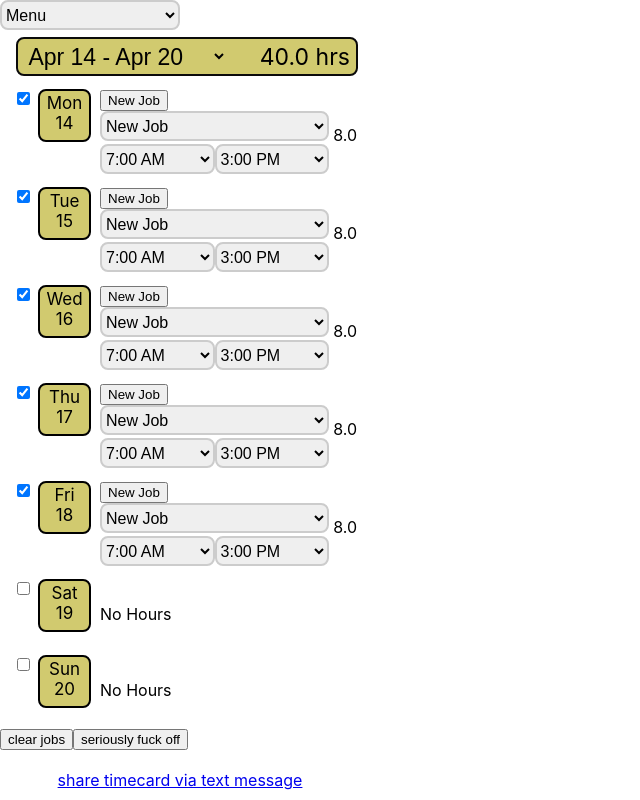
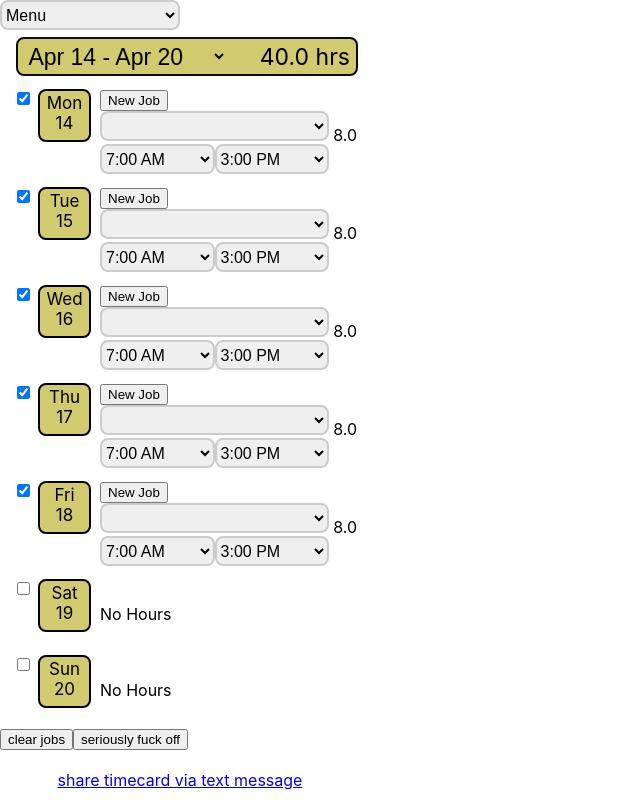
Before and after one commit to bradronto/bradronto.github.io, a React (Create React App) app in the folder timekeep/: page / in a window 1280 px wide. Shown: the top 800 px of the page, without its empty margins (0-640 px from the left). Built offline with nearby package versions, Linux system fonts and the light colour scheme.

Commit message:
and another..

```diff
--- a/timekeep/src/components/work-hours.js
+++ b/timekeep/src/components/work-hours.js
@@ -194,9 +194,7 @@ const handleMenu = (value) =>
     <option value = "New Item"  >
         Menu
         </option>
-        <option value = "New Item"  >
-        Add a Job
-        </option>
+
         <option value={"clear jobs"}>
         Clear Jobs
         </option>
@@ -293,7 +291,7 @@ setWorkHours(
               <option  key={indx} value={job}>
                 {job}
               </option>))}
-              <option value="New Item">New Job</option>
+
               </select>
 
        )
```
